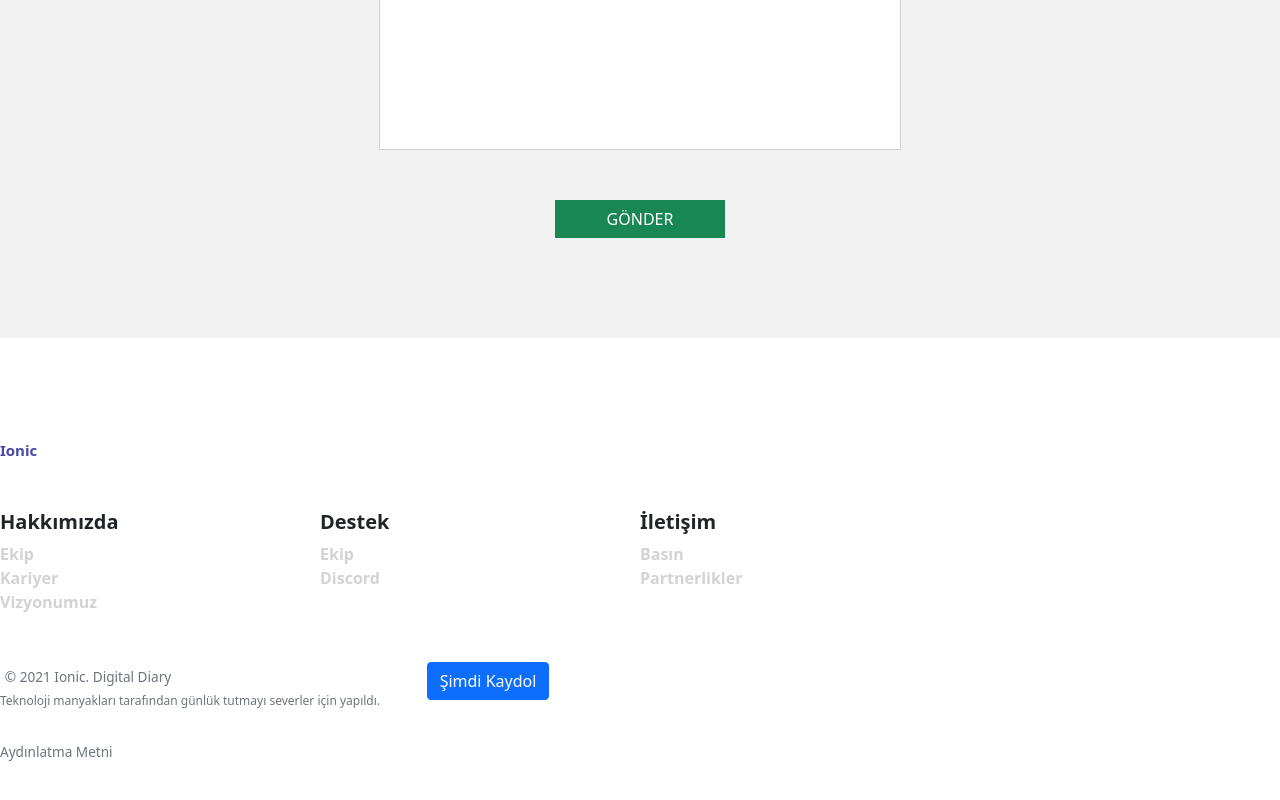
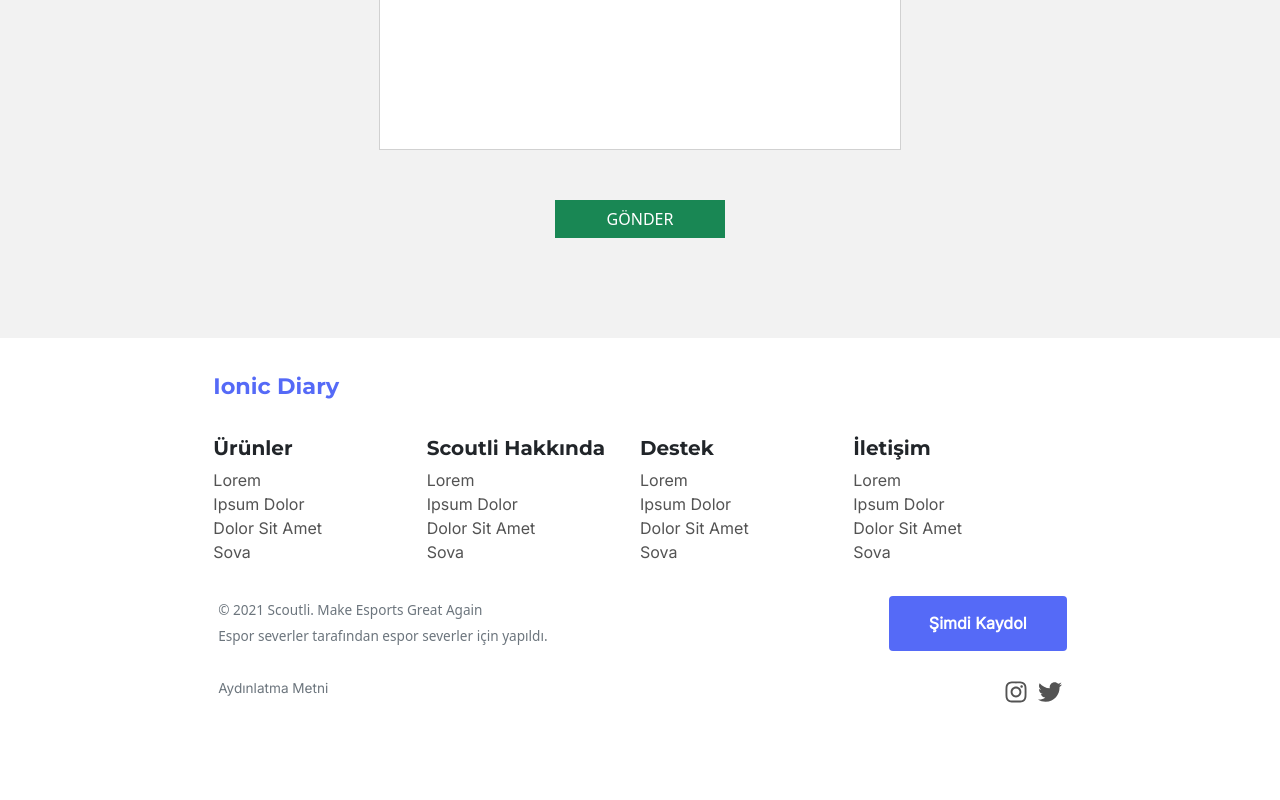
Before and after one commit to emre-guler/diary-react, a React (Create React App) app: page / in a window 1280 px wide. Shown: the part 1709-2509 px from the top of the page. Built offline with nearby package versions, Linux system fonts and the light colour scheme.

Commit message:
add footer

```diff
--- a/src/Components/Footer.js
+++ b/src/Components/Footer.js
@@ -1,54 +1,78 @@
-import React from 'react'
-import { Button } from "react-bootstrap";
+import React from "react";
+import { Button, Row, Col } from "react-bootstrap";
+import {FaInstagram, FaTwitter} from "react-icons/fa"
 
 const Footer = () => {
-    return (
-        <footer className="footer-container">
-            <div className="footer-logo">
-                <a href="/">Ionic</a>
-            </div>
-            <br></br>
-            <br></br>
-            <div className="row footer-parts">
-                <div className="footer-part col-12 col-sm-6 col-md-3">
-                    <h5 className="fw-bold header-text footer-part-header" href="/">Hakkımızda</h5>
-                    <a className="footer-part-item" href="/">Ekip</a>
-                    <br></br>
-                    <a className="footer-part-item" href="/">Kariyer</a>
-                    <br></br>
-                    <a className="footer-part-item" href="/">Vizyonumuz</a>
-                    <br></br>
-                </div>
-                <div className="footer-part col-12 col-sm-6 col-md-3">
-                    <h5 className="fw-bold header-text footer-part-header" href="/">Destek</h5>
-                    <a className="footer-part-item" href="/">Ekip</a>
-                    <br></br>
-                    <a className="footer-part-item" href="https://discord.gg/DKSZwhEsys">Discord</a>
-                    <br></br>
-                </div>
-                <div className="footer-part col-12 col-sm-6 col-md-3">
-                    <h5 className="fw-bold header-text footer-part-header" href="/">İletişim</h5>
-                    <a className="footer-part-item" href="/">Basın</a>
-                    <br></br>
-                    <a className="footer-part-item" href="/">Partnerlikler</a>
-                    <br></br>
-                </div>
-            </div>
-            <div className="footer-cr-area row">
-                <div className="cr-text col-6 col-md-4 text-center text-md-start">
-                    <div className="text-muted copyright">© 2021 Ionic. Digital Diary</div>
-                    <div className="text-muted createdby">Teknoloji manyakları tarafından günlük tutmayı severler için yapıldı.</div>
-                </div>
-                <div className="cr-text col-6 col-md-4 text-center text-md-start">
-                    <Button variant = "primary">Şimdi Kaydol</Button>
-                </div>
-            </div>
-            <div className="footer-sc-lght-area row">
-                <a className="lght-txt text-muted col-12 col-md-8 text-center text-md-start" href="/kvkk">Aydınlatma Metni</a>
-                <br></br>
-            </div>
-        </footer>
-    )
-}
+  return (
+    <footer className="Footer">
+      {/* footer logo */}
+      <Row className="footerLogoRow">
+        <Col xl={8} md={8} sm={8} xs={8}>
+          <Col>
+            <a href="/" className="footerLogo">
+              Ionic Diary
+            </a>
+          </Col>
+        </Col>
+      </Row>
+      {/* footer links */}
+      <Row>
+        <Col xl={8} md={8} sm={8} xs={8} className="footerLinksCol">
+          <Col xl={3} md={3} sm={3} xs={3}>
+            <h5>Ürünler</h5>
+            <a href="/">Lorem</a>
+            <a href="/">Ipsum Dolor</a>
+            <a href="/">Dolor Sit Amet</a>
+            <a href="/">Sova</a>
+          </Col>
+          <Col xl={3} md={3} sm={3} xs={3}>
+            <h5>Scoutli Hakkında</h5>
+            <a href="/">Lorem</a>
+            <a href="/">Ipsum Dolor</a>
+            <a href="/">Dolor Sit Amet</a>
+            <a href="/">Sova</a>
+          </Col>
+          <Col xl={3} md={3} sm={3} xs={3}>
+            <h5>Destek</h5>
+            <a href="/">Lorem</a>
+            <a href="/">Ipsum Dolor</a>
+            <a href="/">Dolor Sit Amet</a>
+            <a href="/">Sova</a>
+          </Col>
+          <Col xl={3} md={3} sm={3} xs={3}>
+            <h5>İletişim</h5>
+            <a href="/">Lorem</a>
+            <a href="/">Ipsum Dolor</a>
+            <a href="/">Dolor Sit Amet</a>
+            <a href="/">Sova</a>
+          </Col>
+        </Col>
+      </Row>
+      {/* footer copyright */}
+      <Row>
+        <Col xl={8} md={8} sm={8} xs={8} className="footerCopyrightCol">
+          <Col xl={8} md={8} sm={8} xs={8} className="footerCopyright">
+            <p className="text-muted">
+              © 2021 Scoutli. Make Esports Great Again
+            </p>
+            <p className="text-muted">
+              Espor severler tarafından espor severler için yapıldı.
+            </p>
+          </Col>
+          <Col xl={4} md={4} sm={4} xs={4} className="signButtonCol">
+            <Button variant="primary">Şimdi Kaydol</Button>
+          </Col>
+        </Col>
+      </Row>
+      {/* footer social media links */}
+      <Row>
+        <Col xl={8} md={8} sm={8} xs={8} className="footerSocialMediaCol mt-4">
+          <Col xl={8} md={8} sm={8} xs={8}><a className="text-muted" href="/">Aydınlatma Metni</a></Col>
+        <Col xl={4} md={4} sm={4} xs={4} className="footerSocialMedia"><a href="/"><FaInstagram/></a><a href="/"><FaTwitter/></a></Col>
+        </Col>
+      </Row>
+    </footer>
+  );
+};
 
-export default Footer
+export default Footer;
--- a/src/assets/styleFooter.css
+++ b/src/assets/styleFooter.css
@@ -1,56 +1,57 @@
-
-.footer-container{
-    margin-bottom: 5rem;
-    margin-top: 100px;
+.Footer{
+    padding: 0 0 5rem 0;
 }
-.footer-logo a{
-    font-size: 15px;
-    text-decoration: none;
-    color: rgb(72, 72, 168);
-    font-weight: 600;
+.Footer >div{
+    justify-content: center;
 }
-
-.footer-parts{
-    margin-bottom: 1rem;
+.footerLogoRow{
+    padding:2rem 0;
 }
-
-.footer-part{
+.footerLinksCol, .footerCopyrightCol, .footerSocialMediaCol{
+    display: flex;
+}
+.footerLinksCol >div{
+    display: flex;
+    flex-direction: column;
     margin-bottom: 2rem;
 }
-
-.footer-part-item{
-    cursor: pointer;
-    color : lightgray;
+.footerLinksCol h5{
+    font-family: "Montserrat",sans-serif;
+    font-weight: 700;
+}
+.footerLinksCol a,.footerSocialMediaCol a{
     text-decoration: none;
+    color: #535353;
+    font-family: "Inter", sans-serif;
 }
-
-.footer-part{
-    font-weight: 600;
+.footerCopyright p, .footerSocialMediaCol a{
+    margin: .3rem;
+    font-size: .85rem;
 }
-
-.footer-cr-area{
-    margin-bottom: 2rem;
+.signButtonCol,.footerSocialMedia{
+    display: flex;
+    justify-content: flex-end;
 }
-
-.copyright{
-        margin: .3rem;
-        font-size: .85rem;
+.footerSocialMedia svg{
+    font-size: 24px;
 }
-
-.createdby{
-    font-size: .75rem;
-}
-
-.lght-txt{
-    font-size: .85rem;
-    margin-bottom: 1rem;
-    text-decoration: none;
-}
-
-.footer-sc-item{
-    margin-left: 1rem;
-}
-
-.reg-btn{
+.signButtonCol button{
+    background-color: #556af7;
+    padding: .7rem 2.5rem;
+    font-weight: 700;
+    font-family: "Inter",sans-serif;
     border: none;
 }
+.footerCopyrightCol button:hover{
+    background-color: #3852F8;
+}
+.footerLogo{
+    color: #556AF7;
+    font-weight: 700;
+    font-size: 1.4rem;
+    text-decoration: none;
+    font-family: "Montserrat",sans-serif;
+}
+.footerSocialMediaCol{
+
+}
```
